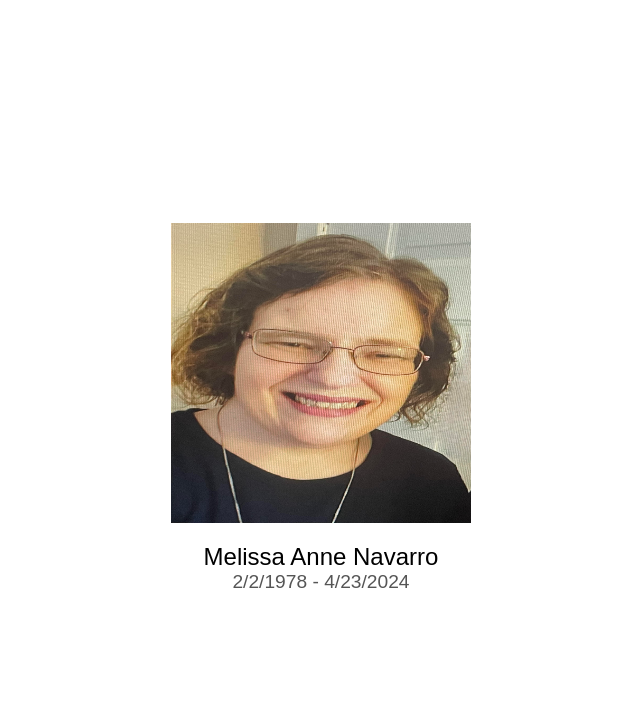
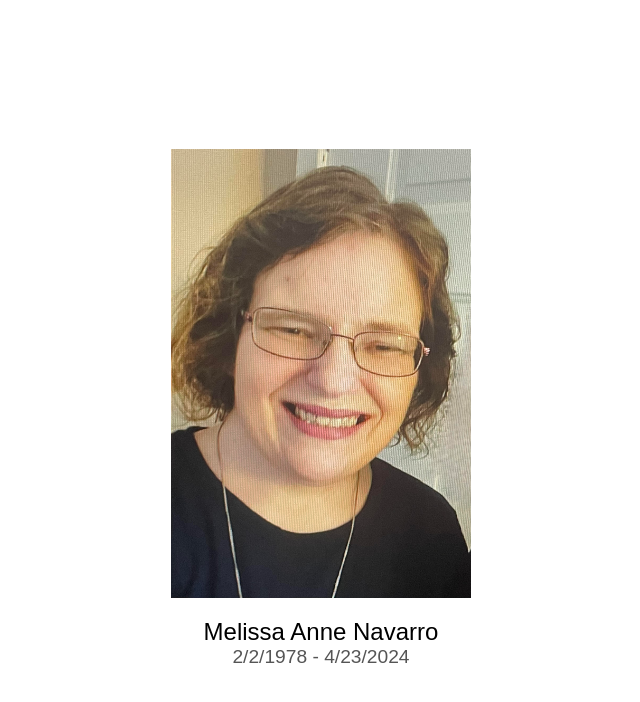
Before and after one commit to jmeridth/melissaannenavarro.com, a plain HTML site: page index.html in a window 1280 px wide. Shown: the whole page, without its empty margins (319-959 px from the left). Drawn offline with Linux system fonts and the light colour scheme.

Commit message:
fix: Update image height in index.html

```diff
--- a/index.html
+++ b/index.html
@@ -28,7 +28,7 @@
   </head>
   <body>
     <div class="center-container">
-      <img class="portrait-img" src="melissa.jpg" width="300" height="300" alt="Melissa Anne Navarro"/>
+      <img class="portrait-img" src="melissa.jpg" width="300" height="449" alt="Melissa Anne Navarro"/>
       <div class="caption">
         Melissa Anne Navarro
       </div>
```
